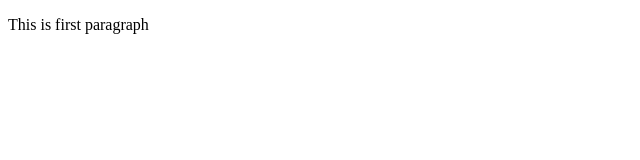
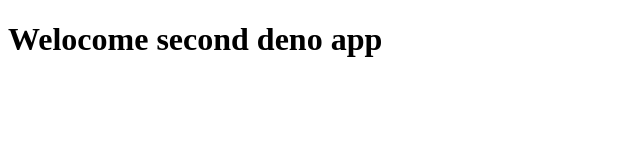
Before and after one commit to AmitMauryagkp39/second_demo_app, a plain HTML site: page Second demo app/index.html in a window 1280 px wide. Shown: the whole page, without its empty margins (0-640 px from the left). Drawn offline with Linux system fonts and the light colour scheme.

Commit message:
Add new files and delete unnecessary ones

```diff
--- a/LocalRepo/style.css
+++ /dev/null
@@ -1,4 +0,0 @@
-p {
-    background-color: green;
-    color: red;
-}
--- a/LocalRepo/index.html
+++ b/Second demo app/index.html
@@ -6,6 +6,9 @@
     <title>Document</title>
 </head>
 <body>
-    <p>This is first paragraph</p>
+   <div>
+    <h1>Welocome second deno app</h1>
+
+   </div>
 </body>
 </html>
```
Also changed, not shown: 1 other file.
